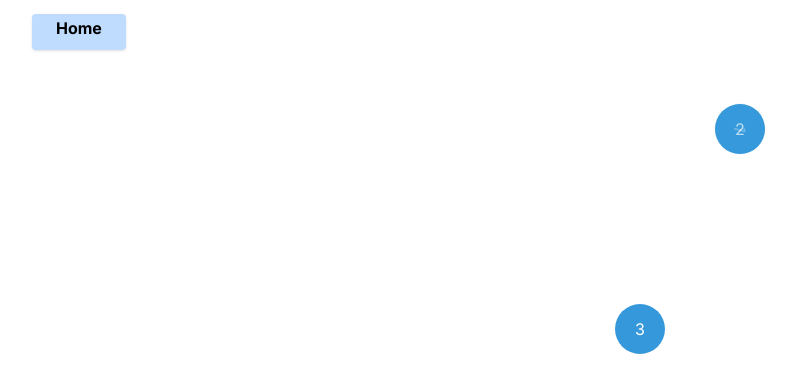
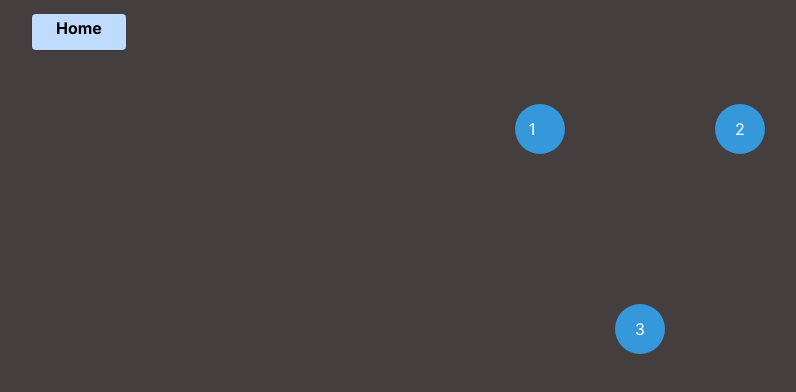
Before and after one commit to Vivek7038/task-nextjs, a Next.js app: page /task1 in a window 1280 px wide. Shown: the top 392 px of the page, without its empty margins (0-796 px from the left). Built offline with nearby package versions, Linux system fonts and the light colour scheme.

Commit message:
file icon movement done

```diff
--- a/app/task1/page.jsx
+++ b/app/task1/page.jsx
@@ -2,6 +2,8 @@
 
 import Link from "next/link";
 import "./task1.css";
+import { FaFile } from "react-icons/fa";
+
 export default function App() {
   return (
     <>
@@ -13,9 +15,14 @@ export default function App() {
           Home
         </Link>
       </div>
-      <div className="triangle-container">
+      <div className="triangle-container ">
         <div className="top-nodes">
-          <div className="circle circle1">1</div>
+          <div className="circle circle1 justify-center ">
+            1
+            <div>
+            <FaFile color="yellow"/>
+            </div>
+          </div>
           <div className="circle">2</div>
         </div>
         <div className="base-node">
--- a/app/task1/task1.css
+++ b/app/task1/task1.css
@@ -1,3 +1,6 @@
+body {
+  background-color: rgb(68, 62, 62);
+}
 .triangle-container {
   display: flex;
   flex-direction: column;
@@ -23,10 +26,7 @@
   display: flex;
   align-items: center;
   justify-content: center;
-}
-.circle1 {
-  animation: moveAtoB 3s linear infinite; /* Adjust the duration and timing function as needed */
-  z-index: 9999;
+  text-align: center;
 }
 
 .base-node {
@@ -35,18 +35,29 @@
   align-items: center;
   gap: 150px;
 }
+.circle1 :nth-child(1) {
+  animation: moveAtoB 8s linear;
+  z-index: 99;
+  animation-iteration-count: 1;
+  animation-fill-mode: forwards;
+}
 @keyframes moveAtoB {
   0% {
     transform: translate(0, 0) rotate(0);
+    opacity: 1;
+    visibility: visible;
   }
   25% {
-    transform: translate(100px, -50px) rotate(45deg);
+    transform: translate(90px, -40px) rotate(22.5deg); /* Adjusted rotation to half of 45 degrees */
+    opacity: 0.4;
   }
-  50% {
-    transform: translate(200px, 0) rotate(90deg);
+  75% {
+    transform: translate(120px, -30px) rotate(67.5deg); /* Adjusted rotation to half of 135 degrees */
+    opacity: 0.1;
   }
   100% {
-    transform: translate(200px, 0px) rotate(135deg);
+    transform: translate(180px, 0) rotate(90deg); /* Adjusted rotation to half of 180 degrees */
     opacity: 0;
+    visibility: hidden;
   }
 }
```
